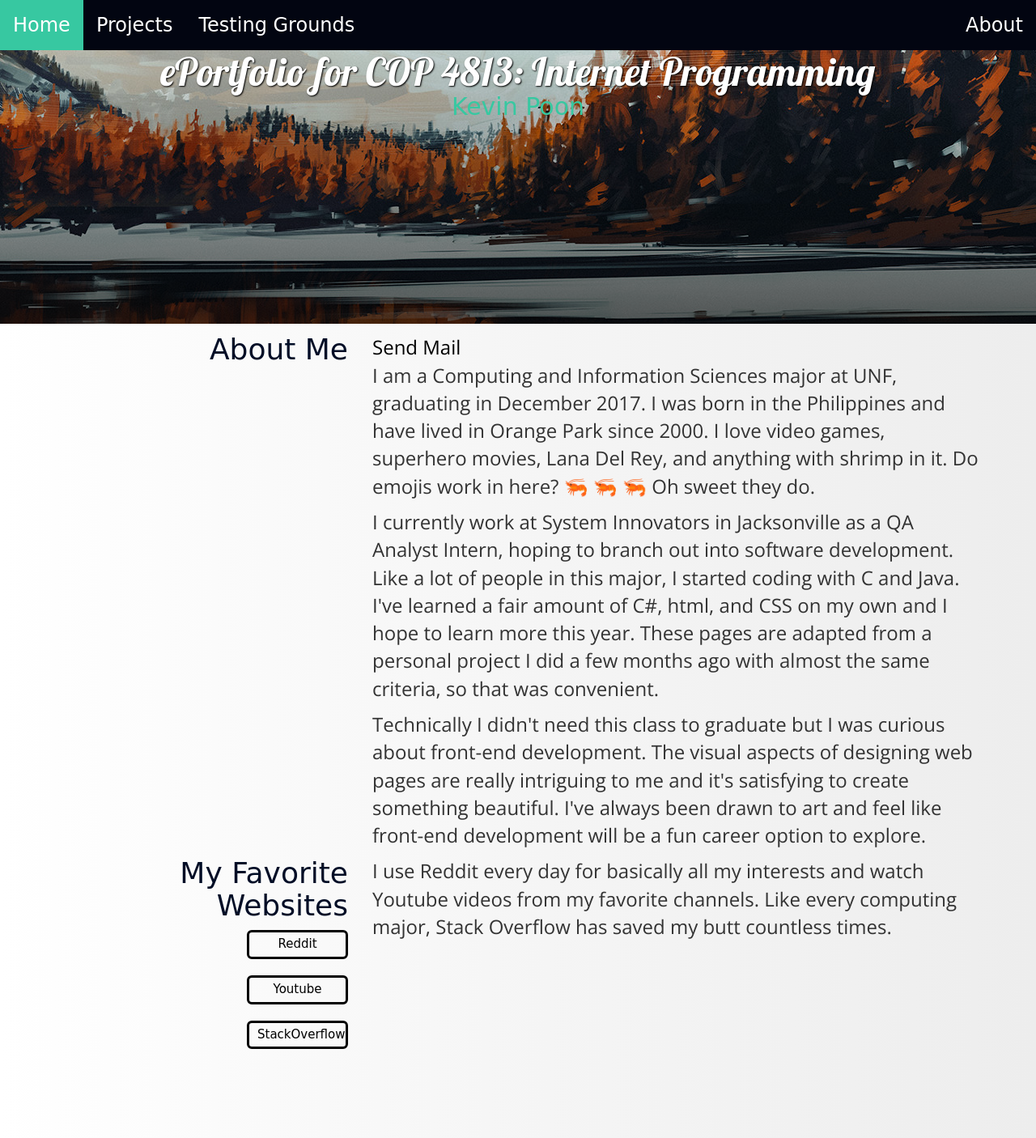
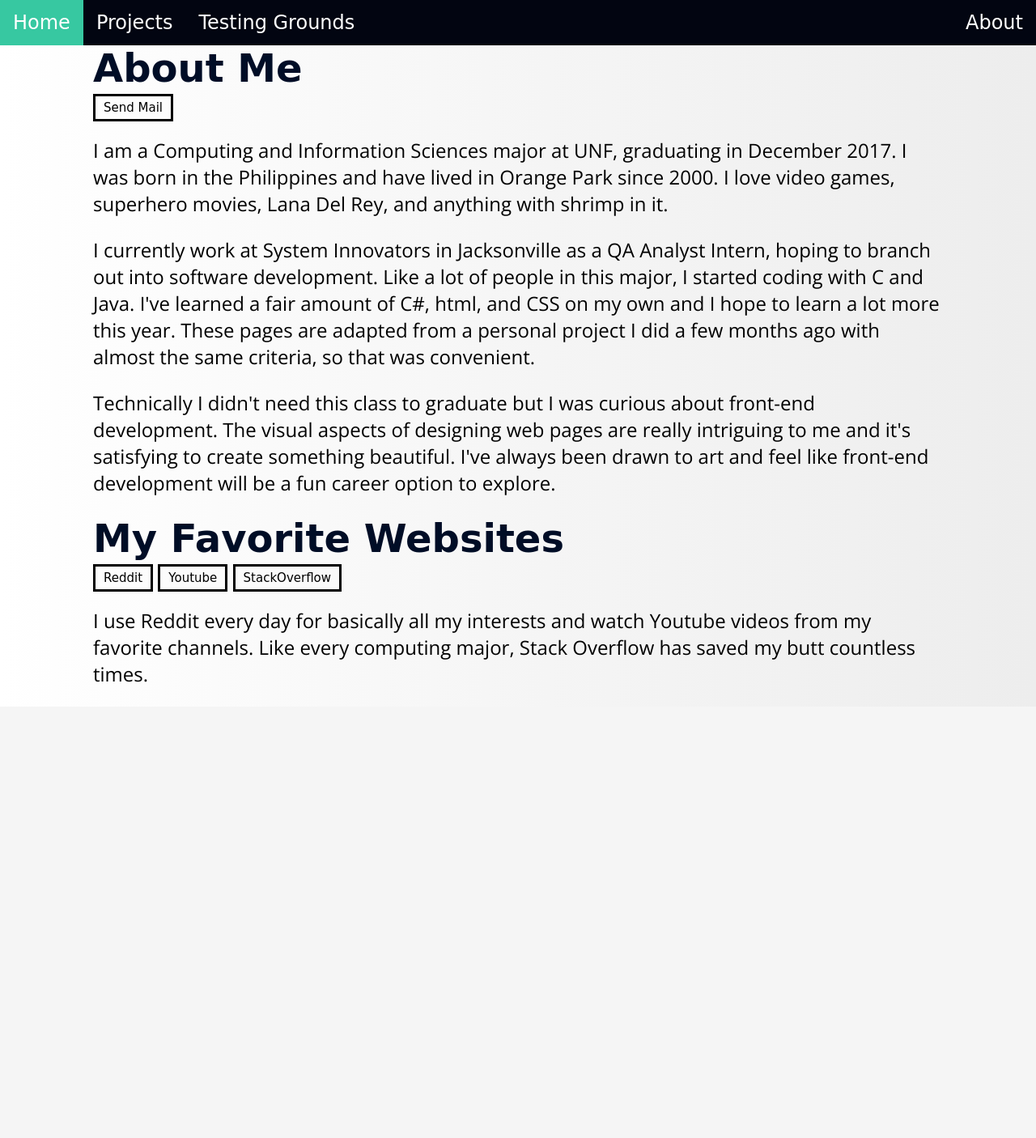
Before and after one commit to kbp7/COP4813-Internet-Programming---Assignment-1, a PHP site: page /assign1/index.html in a window 1280 px wide. Shown: the whole page at 81% size. After the commit the page ends 843 px from the top, so only its background shows below. Run offline with PHP 8.4, Linux system fonts and the light colour scheme; some web fonts are replaced.

Commit message:
polishing homepage

```diff
--- a/assign1/index.html
+++ b/assign1/index.html
@@ -3,14 +3,13 @@
 
 <head>
   <title>COP 4813: Internet Programming</title>
-  <link rel="stylesheet" href="../bootstrap.min.css"></link>
-  <link rel="stylesheet" href="../jquery.sidr.dark.min.css"></link>
   <link rel="stylesheet" href="../style.css"></link>
   <!-- Include jQuery -->
   <script src="//cdn.jsdelivr.net/jquery/2.2.0/jquery.min.js"></script>
 </head>
 
 <body>
+  <!-- ///////////// Navbar ////////////// -->
   <div class="nav">
     <ul>
       <li><a href="http://139.62.210.151/~n00900355/cop4813/index.html">Home</a></li>
@@ -19,83 +18,36 @@
       <li style="float:right"><a href="http://139.62.210.151/~n00900355/cop4813/assign1/about.html">About</a></li>
     </ul>
   </div>
-  <div class="container">
-    <!-- Parallax jumbotron effect -->
-    <div class="splashbgforest"></div>
-    <div class="wumbotron">
-      <center>
-        <h1 class="lobster bigHeader">ePortfolio for COP 4813: Internet Programming</h1>
-        <div class="patuaOne tealAccent">
-          <h2 class="narrow">Kevin Poon</h2></div>
-      </center>
-    </div>
-  </div>
-  <div class="container" style="margin-bottom: 100px">
-    <!--div class="row">
-      <div class="col-xs-4" align="center">
-        <h4 class="orangeHead">
-            Cell: (904)-412-5916
-          </h4>
-      </div>
-      <div class="col-xs-4" align="center">
-        <h4 class="orangeHead">
-            Email: kbp7@hotmail.com
-          </h4>
-      </div>
-    </div-->
-    <div class="row">
-      <div class="col-xs-4 text-right">
+  <div class="container bodyContent">
     <h1 class="patuaOne">About Me</h1>
-      </div>
-      <div class="col-xs-8">
-        <!-- h4 class="orangeHead bolded roboto">Kevin Poon</h4-->
-        <a href="mailto:n00900355@unf.edu?Subject=Hello%20There" target="_top">Send Mail</a>
+    <a class="btn btn-primary btn-lg outline patuaOne" href="mailto:n00900355@unf.edu?Subject=Hello%20There" target="_top">Send Mail</a>
     <p>
-          I am a Computing and Information Sciences major at UNF, graduating in December 2017. I was born in the Philippines and have lived in Orange Park since 2000. I love video games, superhero movies, Lana Del Rey, and anything with shrimp in it. Do emojis
-          work in here? 🦐 🦐 🦐 Oh sweet they do.
+      I am a Computing and Information Sciences major at UNF, graduating in December 2017. I was born in the Philippines and have lived in Orange Park since 2000.
+      I love video games, superhero movies, Lana Del Rey, and anything with shrimp in it.
     </p>
     <p>
-          I currently work at System Innovators in Jacksonville as a QA Analyst Intern, hoping to branch out into software development. Like a lot of people in this major, I started coding with C and Java. I've learned a fair amount of C#, html, and CSS on my own
-          and I hope to learn more this year. These pages are adapted from a personal project I did a few months ago with almost the same criteria, so that was convenient.
+      I currently work at System Innovators in Jacksonville as a QA Analyst Intern, hoping to branch out into software development. Like a lot of people in this major,
+      I started coding with C and Java. I've learned a fair amount of C#, html, and CSS on my own and I hope to learn a lot more this year.
+      These pages are adapted from a personal project I did a few months ago with almost the same criteria, so that was convenient.
     </p>
     <p>
-          Technically I didn't need this class to graduate but I was curious about front-end development. The visual aspects of designing web pages are really intriguing to me and it's satisfying to create something beautiful. I've always been drawn to art and
-          feel like front-end development will be a fun career option to explore.
+      Technically I didn't need this class to graduate but I was curious about front-end development. The visual aspects of designing web pages are really
+      intriguing to me and it's satisfying to create something beautiful. I've always been drawn to art and feel like front-end development will be a fun career option to explore.
     </p>
-      </div>
-    </div>
 
-    <div class="row">
-      <div class="col-xs-4 text-right">
       <h1 class="patuaOne">My Favorite Websites</h1>
-        <div class="right" style="float: right">
+      <div>
         <a class="btn btn-primary btn-lg outline patuaOne" href="https://www.reddit.com">Reddit</a>
         <a class="btn btn-primary btn-lg outline patuaOne" href="http://www.youtube.com">Youtube</a>
         <a class="btn btn-primary btn-lg outline patuaOne" href="http://www.stackoverflow.com">StackOverflow</a>
       </div>
+
+      <p>
+        I use Reddit every day for basically all my interests and watch Youtube videos from my favorite channels. Like every computing major, Stack Overflow has saved my butt countless times.
+      </p>
+
+
   </div>
-      <div class="col-xs-8">
-        <p>
-          I use Reddit every day for basically all my interests and watch Youtube videos from my favorite channels.
-          Like every computing major, Stack Overflow has saved my butt countless times.
-        </p>
-      </div>
-    </div>
-  </div>
-
-  <script>
-    var jumboHeight = $('.wumbotron').outerHeight();
-
-    function parallax() {
-      var scrolled = $(window).scrollTop();
-      $('.splashbgforest').css('height', (jumboHeight - scrolled) + 'px');
-    }
-
-    $(window).scroll(function(e) {
-      parallax();
-    });
-  </script>
-
 </body>
 
 </html>
--- a/style.css
+++ b/style.css
@@ -134,34 +134,16 @@
     padding: 4px;
 }
 /* backgrounds */
-.splashbgforest {
+.bgForest {
   background: linear-gradient(to bottom, rgba(0,0,0,0) 0%,rgba(0,0,0,0.65) 100%), url("images/forest.jpg") no-repeat center center;
   position: fixed;
   width: 100%;
-  height: 400px; /*same height as jumbotron */
+  height: 500px; /*same height as jumbotron */
   top:0;
   left:0;
   z-index: -1;
 }
-.splashbggas1 {
-  background: url('http://i.imgur.com/xE8rK5Q.jpg') no-repeat center center;
-  position: fixed;
-  width: 100%;
-  height: 400px; /*same height as jumbotron */
-  top:0;
-  left:0;
-  z-index: -1;
-}
-.splashbggas2 {
-  background: url('http://i.imgur.com/1kSwTcb.jpg') no-repeat center center;
-  position: fixed;
-  width: 100%;
-  height: 400px; /*same height as jumbotron */
-  top:0;
-  left:0;
-  z-index: -1;
-}
-.splashbgcity {
+.bgCity {
   background: url('http://i.imgur.com/BpV1aIL.png') no-repeat center center;
   position: fixed;
   width: 100%;
@@ -173,7 +155,7 @@
 
 .wumbotron {
   margin-bottom: -50px;
-  height: 400px;
+  height: 500px;
   color: white;
   /* text-shadow: black 0.1em 0.1em 0.1em; */
   background:transparent;
@@ -201,6 +183,11 @@ p {
 
 h1, h2, h3 {
   margin: 0px;
+}
+
+hr {
+  width: 90%;
+  color: black;
 }
 /* unvisited link */
 a:link {
```
Also changed, not shown: index.html (+29 -6 lines), test.html (added, +29 -0 lines). Lines whose indentation alone changed are shown as unchanged.
